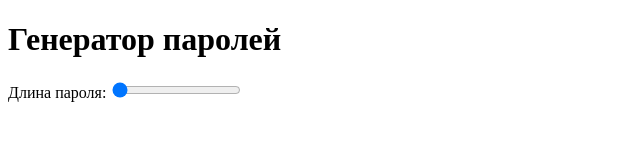
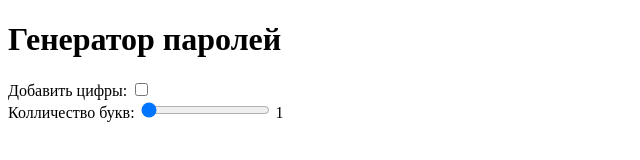
Before and after one commit to AndreyNak/password_generator, a plain HTML site: page index.html in a window 1280 px wide. Shown: the whole page, without its empty margins (0-640 px from the left). Drawn offline with Linux system fonts and the light colour scheme.

Commit message:
Update index.html

```diff
--- a/index.html
+++ b/index.html
@@ -4,13 +4,20 @@
     <meta charset="UTF-8">
     <meta http-equiv="X-UA-Compatible" content="IE=edge">
     <meta name="viewport" content="width=device-width, initial-scale=1.0">
+    <link rel="stylesheet" href="style.css">
     <title>Document</title>
 </head>
 <body>
     <h1>Генератор паролей</h1>
-    <label>Длина пароля:</label>
-
-    <input type="range" min="1" max="10" value="1" id="input" oninput="func1()">
+    <div>
+        <label>Добавить цифры:</label>
+        <input type="checkbox" id="setNumbees">
+        <label id="labelCountNums" style="display: none;">количество цифр:</label>
+        <input type="range" min="1" max="20" value="1" id="countNumbers" oninput="func2()" style="display: none;">
+        <label id="valueCountNums"></label>
+    </div>
+    <label>Колличество букв:</label>
+    <input type="range" min="1" max="20" value="1" id="input" oninput="func1()">
     <label id="value"></label>
     <h2 id="pass"></h2>
     <script src="script.js" ></script>
```
